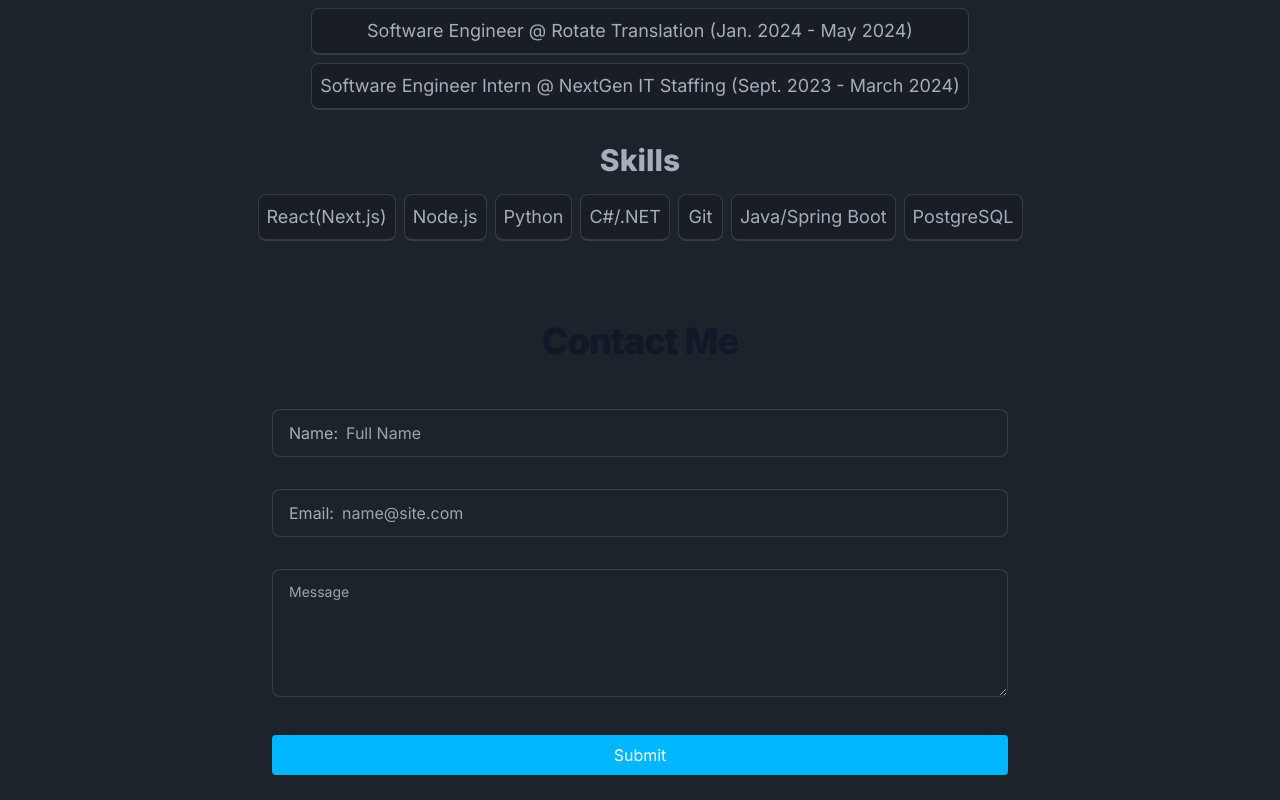
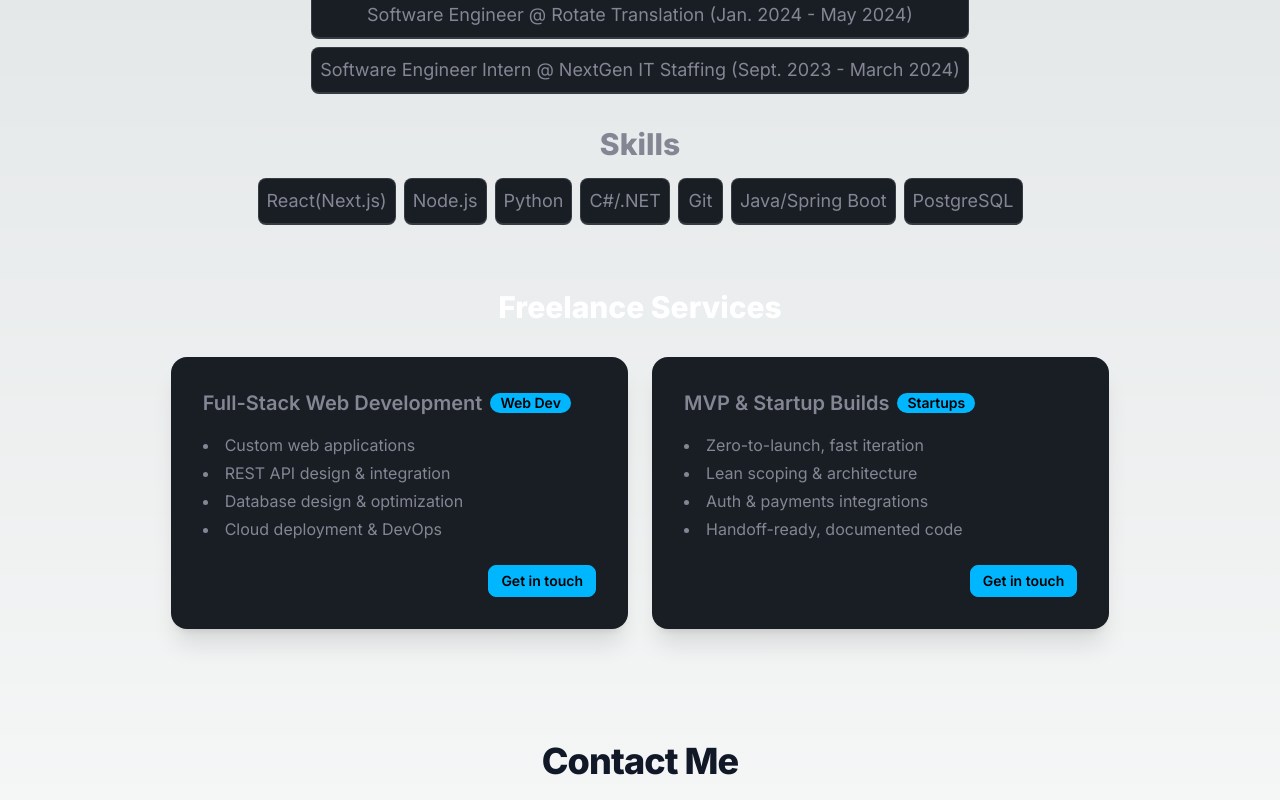
Before and after one commit to ehernandez42/portfolio-site-next, a Next.js app in the folder portfolio-site-next/: page / in a window 1280 px wide. Shown: the part 760-1560 px from the top of the page. Built offline with nearby package versions, Linux system fonts and the light colour scheme; no server answers.

Commit message:
updated depenedencies, ran a claude flow

```diff
--- a/portfolio-site-next/package.json
+++ b/portfolio-site-next/package.json
@@ -10,7 +10,7 @@
   },
   "dependencies": {
     "daisyui": "^4.11.1",
-    "next": "^14.2.35",
+    "next": "^16.1.6",
     "react": "^18.3.1",
     "react-dom": "^18.3.1",
     "resend": "^3.2.0"
--- a/portfolio-site-next/src/app/contact/page.tsx
+++ b/portfolio-site-next/src/app/contact/page.tsx
@@ -3,7 +3,7 @@ import ContactForm from "@/components/ContactForm";
 
 export default function Contact() {
     return (
-        <div data-theme="dark">
+        <div>
             <ContactForm />
         </div>
     )
--- a/portfolio-site-next/src/app/freelance/page.tsx
+++ /dev/null
@@ -1,7 +0,0 @@
-export default function Freelance() {
-    return (
-        <div>
-            <h1>Hello from my Freelance Start Page</h1>
-        </div>
-    )
-}
--- a/portfolio-site-next/src/app/layout.tsx
+++ b/portfolio-site-next/src/app/layout.tsx
@@ -15,7 +15,7 @@ export default function RootLayout({
     children: React.ReactNode;
 }>) {
     return (
-        <html lang="en" data-theme="dark" style={{scrollBehavior:'smooth'}}>
+        <html lang="en" data-theme="dark">
         <head>
             <title>Eleazar Hernandez Dev</title>
             <meta name="viewport" content="width=device-width, initial-scale=1.0"/>
--- a/portfolio-site-next/src/app/page.tsx
+++ b/portfolio-site-next/src/app/page.tsx
@@ -5,6 +5,7 @@ import AboutMe from "@/components/AboutMe";
 import {PersonalInfo} from "@/types/types";
 import Image from "next/image";
 import Icons from "@/components/icons";
+import FreelanceServices from "@/components/FreelanceServices";
 
 export default function Home() {
     const info: PersonalInfo = {
@@ -20,14 +21,14 @@ export default function Home() {
         skills: ["React(Next.js)", "Node.js", "Python", "C#/.NET","Git", "Java/Spring Boot", "PostgreSQL"],
     }
     return (
-        <div data-theme="dark">
+        <div>
 
             <main className={'min-h-screen'}>
                 <div className="w-fit">
                    <NavBar/>
                 </div>
 
-                <div className="py-1 px-1 w-full sm:w-10/12 text-center mx-auto my-2 max-w-screen-xl p-4 sm:p-8 md:p-16 lg:p-32 lg:py-16 lg:px-12 overflow-x-hidden">
+                <div className="w-full sm:w-10/12 text-center mx-auto my-2 max-w-screen-xl px-4 sm:px-8 md:px-12 lg:px-16 py-4 lg:py-12 overflow-x-hidden">
                     <h1 id={'About'}  className="mb-4 text-3xl sm:text-4xl font-extrabold tracking-tight leading-tight text-white md:text-5xl lg:text-6xl">
                         Eleazar Hernandez</h1>
                     <h2 className="mb-4 text-xl sm:text-2xl font-extrabold tracking-tight leading-tight text-white md:text-2xl lg:text-3xl">
@@ -46,13 +47,14 @@ export default function Home() {
                         </div>
 
 
-                        <div className={'card-body flex flex-col justify-center items-center mt-4 lg:mt-0 lg:ml-8'}>
+                        <div className={'px-4 flex flex-col justify-center items-center mt-4 lg:mt-0 lg:ml-8'}>
                             <p className={'w-full text-sm sm:text-base lg:text-2xl'}>{info.background}</p>
                         </div>
                     </figure>
                     <br/>
 
                     <AboutMe personalInfo={info}/>
+                    <FreelanceServices/>
                     <Contact/>
 
                 </div>
--- a/portfolio-site-next/src/app/portfolio/page.tsx
+++ b/portfolio-site-next/src/app/portfolio/page.tsx
@@ -26,7 +26,7 @@ const projectOne: ProjectsList = {
 
 export default function Portfolio() {
     return (
-        <div data-theme="dark">
+        <div>
 
             <main>
                 <div className={'flex justify-center flex-col'}>
--- a/portfolio-site-next/src/components/AboutMe.tsx
+++ b/portfolio-site-next/src/components/AboutMe.tsx
@@ -19,7 +19,7 @@ const AboutMe = ({personalInfo}: Props) => {
             <br/>
             <div className={'align-middle'}>
                 <h3 className={'text-3xl font-extrabold mb-4 dark:text-white'}>Skills</h3>
-                <ul className={'flex space-x-2 flex-col sm:flex-row md:overflow-scroll'}>
+                <ul className={'flex flex-col sm:flex-row flex-wrap gap-2'}>
                     {skills.map((skill, index) => (
                         <li className={'p-2 tracking-normal  kbd kbd-lg mb-4 '} key={index}>{skill}</li>
                     ))}
--- a/portfolio-site-next/src/components/ContactForm.tsx
+++ b/portfolio-site-next/src/components/ContactForm.tsx
@@ -38,7 +38,7 @@ export default function ContactForm() {
     function Submit() {
         const {pending} = useFormStatus();
         return <button
-            className="w-full px-4 py-2 bg-info text-white rounded hover:bg-blue-950 focus:outline-none">{pending ? "Submitting..." : "Submit"}</button>
+            className="btn btn-info w-full">{pending ? "Submitting..." : "Submit"}</button>
     }
 
     useEffect(() => {
--- /dev/null
+++ b/portfolio-site-next/src/components/FreelanceServices.tsx
@@ -0,0 +1,44 @@
+export default function FreelanceServices() {
+    return (
+        <section id="Services" className="w-full py-12">
+            <h2 className="text-3xl font-extrabold mb-8 text-white">Freelance Services</h2>
+            <div className="grid grid-cols-1 md:grid-cols-2 gap-6">
+                <div className="card bg-base-200 shadow-xl">
+                    <div className="card-body">
+                        <h3 className="card-title">
+                            Full-Stack Web Development
+                            <span className="badge badge-info">Web Dev</span>
+                        </h3>
+                        <ul className="text-left list-disc list-inside space-y-1 mt-2">
+                            <li>Custom web applications</li>
+                            <li>REST API design &amp; integration</li>
+                            <li>Database design &amp; optimization</li>
+                            <li>Cloud deployment &amp; DevOps</li>
+                        </ul>
+                        <div className="card-actions justify-end mt-4">
+                            <a href="#Contact" className="btn btn-info btn-sm">Get in touch</a>
+                        </div>
+                    </div>
+                </div>
+
+                <div className="card bg-base-200 shadow-xl">
+                    <div className="card-body">
+                        <h3 className="card-title">
+                            MVP &amp; Startup Builds
+                            <span className="badge badge-info">Startups</span>
+                        </h3>
+                        <ul className="text-left list-disc list-inside space-y-1 mt-2">
+                            <li>Zero-to-launch, fast iteration</li>
+                            <li>Lean scoping &amp; architecture</li>
+                            <li>Auth &amp; payments integrations</li>
+                            <li>Handoff-ready, documented code</li>
+                        </ul>
+                        <div className="card-actions justify-end mt-4">
+                            <a href="#Contact" className="btn btn-info btn-sm">Get in touch</a>
+                        </div>
+                    </div>
+                </div>
+            </div>
+        </section>
+    );
+}
--- a/portfolio-site-next/src/components/NavBar.tsx
+++ b/portfolio-site-next/src/components/NavBar.tsx
@@ -7,6 +7,7 @@ export function NavItems() {
         <div>
             <ul className={'lg:flex lg:flex-row'}>
                 <li><a href={"#About"}>About</a></li>
+                <li><a href={"#Services"}>Services</a></li>
                 <li><a href={'#Contact'}>Contact Me</a></li>
                 <li><Link target={'_blank'} href={'https://github.com/ehernandez42'}>
                     Projects
--- a/portfolio-site-next/src/components/Project.tsx
+++ b/portfolio-site-next/src/components/Project.tsx
@@ -19,7 +19,7 @@ const Project = ({projects}: props) => {
                 <h5 className="mb-2 text-2xl font-bold tracking-tight text-gray-900 dark:text-white">{title}</h5>
                 <p className="mb-3 font-normal text-gray-700 dark:text-gray-400">{caption}</p>
                 <a href={urlLink} target={"_blank"}
-                      className="inline-flex items-center px-3 py-2 text-sm font-medium text-center text-white bg-cyan-500 rounded-lg hover:bg-cyan-500 focus:ring-4 focus:outline-none focus:ring-cyan-300 dark:bg-cyan-600 dark:hover:bg-cyan-700 dark:focus:ring-blue-800">
+                      className="btn btn-info btn-sm inline-flex items-center">
                     Link
                     <svg className="rtl:rotate-180 w-3.5 h-3.5 ms-2" aria-hidden="true"
                          xmlns="http://www.w3.org/2000/svg" fill="none" viewBox="0 0 14 10">
--- a/portfolio-site-next/src/styles/globals.css
+++ b/portfolio-site-next/src/styles/globals.css
@@ -1,6 +1,10 @@
 @tailwind base;
 @tailwind components;
 @tailwind utilities;
+
+html {
+  scroll-behavior: smooth;
+}
 
 :root {
   --foreground-rgb: 132, 134, 148;
```
Also changed, not shown: 1 other file (tests, documents, lock files or other folders).
